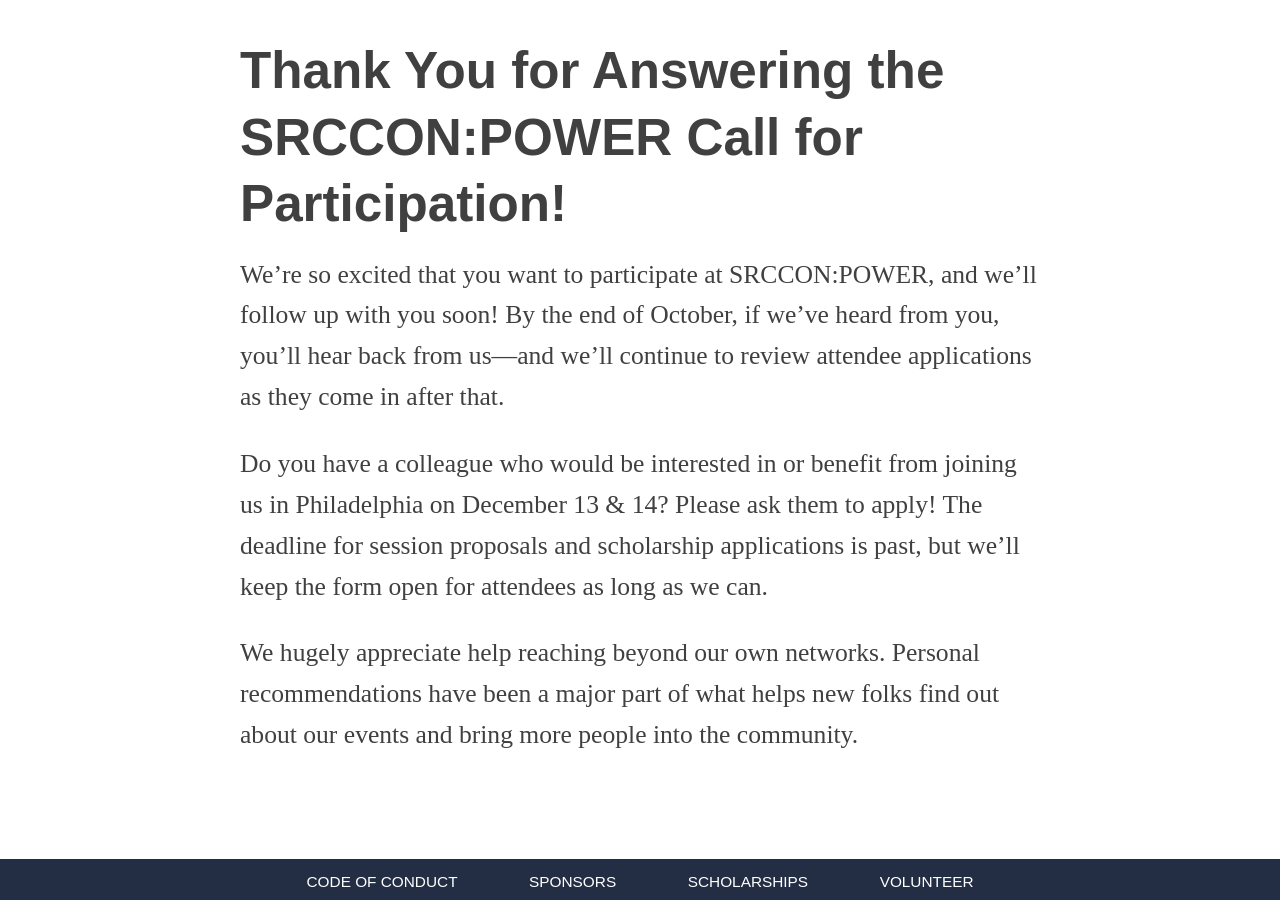
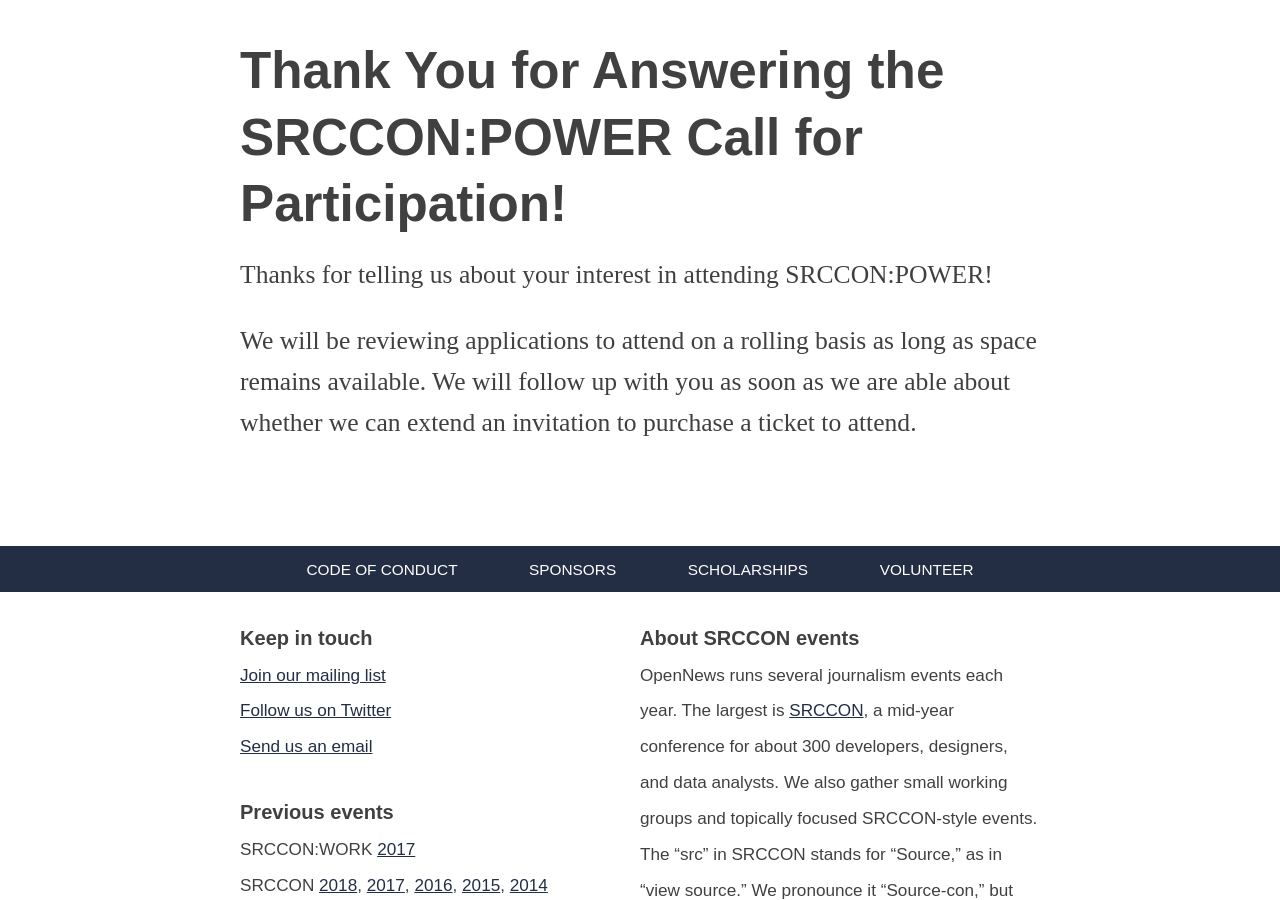
Before and after one commit to OpenNews/srccon-power, a Jekyll site: the page built from participation_thanks.md, in a window 1280 px wide and 900 px high, scrolled down 562 px. Built offline with Jekyll 4.4.1, drawn with Linux system fonts in a browser that asks for light colours; our own code applies the rules of GitHub Pages for plain Markdown files.

Commit message:
update participation language

```diff
--- a/participation_thanks.md
+++ b/participation_thanks.md
@@ -8,8 +8,6 @@
 
 # Thank You for Answering the SRCCON:POWER Call for Participation!
 
-We're so excited that you want to participate at SRCCON:POWER, and we&rsquo;ll follow up with you soon! By the end of October, if we've heard from you, you'll hear back from us—and we'll continue to review attendee applications as they come in after that.
+Thanks for telling us about your interest in attending SRCCON:POWER!
 
-Do you have a colleague who would be interested in or benefit from joining us in Philadelphia on December 13 & 14? Please ask them to apply! The deadline for session proposals and scholarship applications is past, but we&rsquo;ll keep the form open for attendees as long as we can.
-
-We hugely appreciate help reaching beyond our own networks. Personal recommendations have been a major part of what helps new folks find out about our events and bring more people into the community.
+We will be reviewing applications to attend on a rolling basis as long as space remains available. We will follow up with you as soon as we are able about whether we can extend an invitation to purchase a ticket to attend.
```
Also changed, not shown: participation_form.md (+1 -1 lines).
